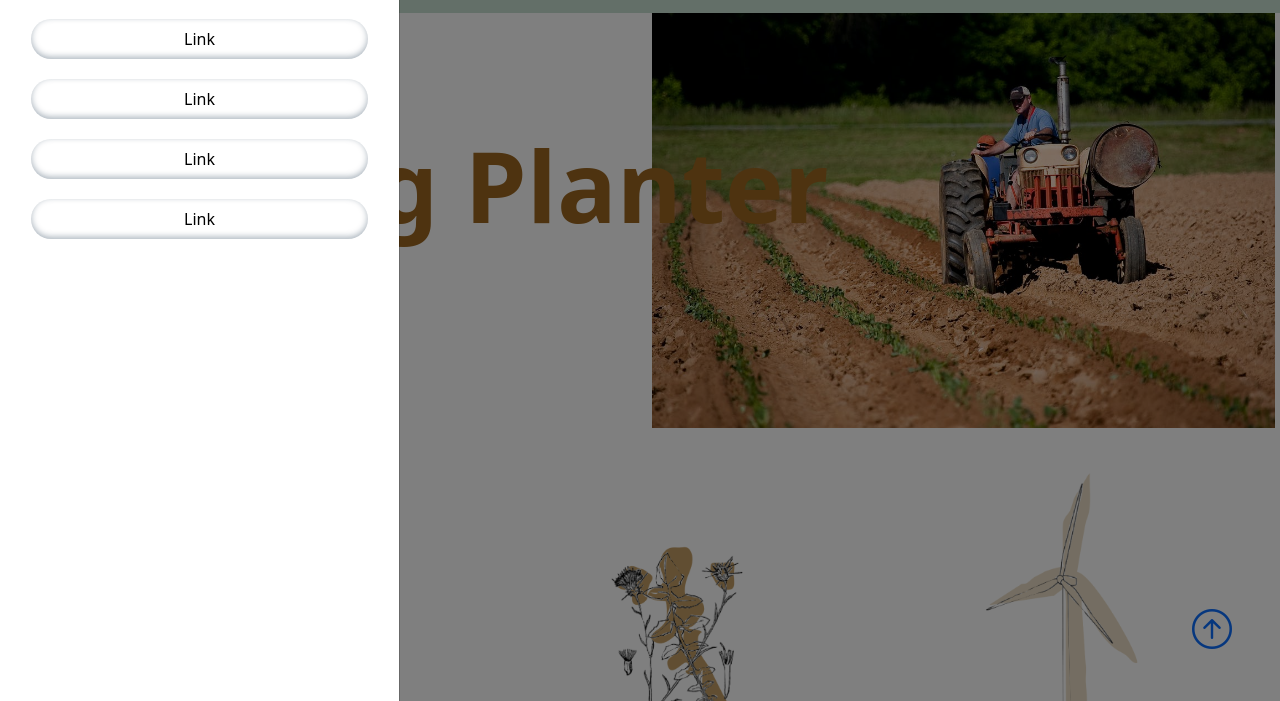
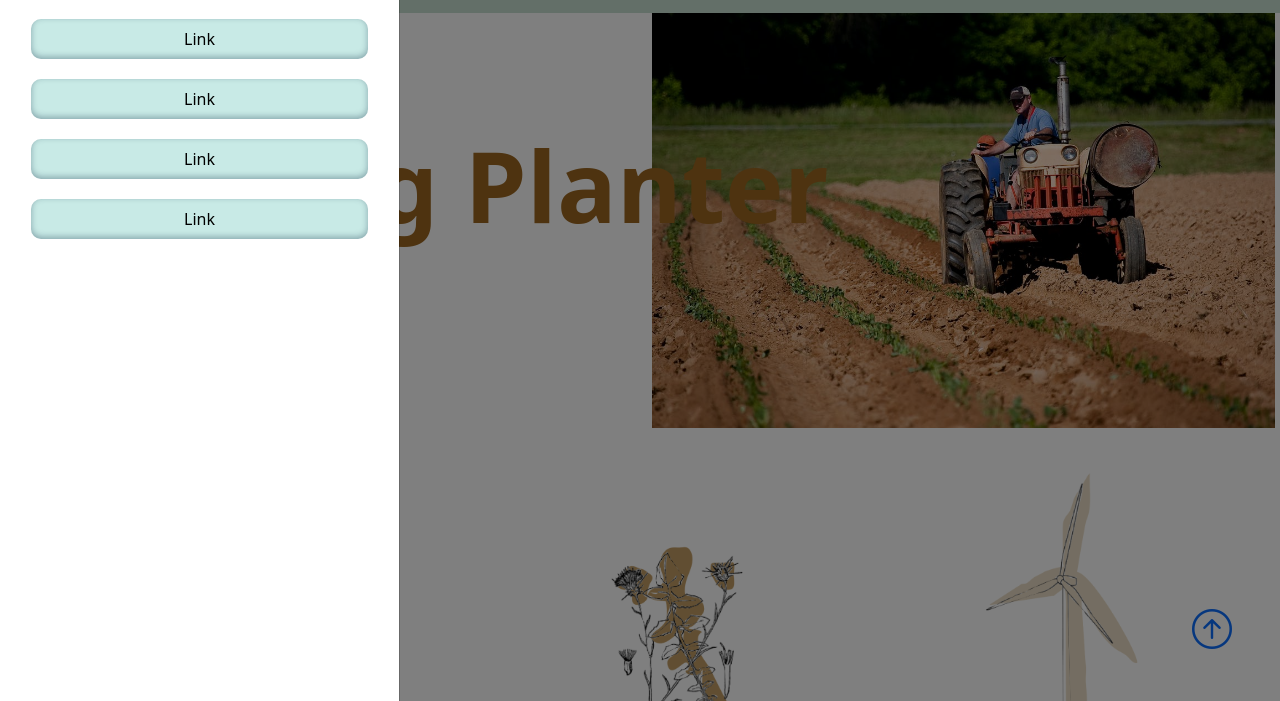
Before and after one commit to golammahmud/Agriculture-bootstrap-website, a plain HTML site: page index.html in a window 1280 px wide. Both pictures are taken after a click on the button "Toggle navigation". Shown: the part 99-800 px from the top of the page. Drawn offline with nearby package versions, Linux system fonts and the light colour scheme.

Commit message:
update style.css

```diff
--- a/css/style.css
+++ b/css/style.css
@@ -39,15 +39,17 @@ nav .form-control{
 }
 .nav-link{
     color: #000 !important;
-    font-size: 14px;
-    font-weight: bold;
+    background-color: rgb(200, 234, 230) !important;
+    font-size: 20px;
+    font-weight: 900;
     margin: 10px 15px !important;
-    border-radius: 50px !important;
+    border-radius: 10px !important;
     border: 0px solid #000 !important;
     box-shadow: rgba(50, 50, 93, 0.25) 0px 50px 100px -20px, rgba(0, 0, 0, 0.3) 0px 30px 60px -30px, rgba(10, 37, 64, 0.35) 0px -2px 6px 0px inset;
 }
 .navbar .nav-link:hover{
-    box-shadow: 0px 20px 50px 15px grey;
+    background-color: #fff !important;
+    box-shadow: 0px 6px 40px 5px rgb(207, 205, 205);
 }
 .card{
     background-color: transparent !important;
```
